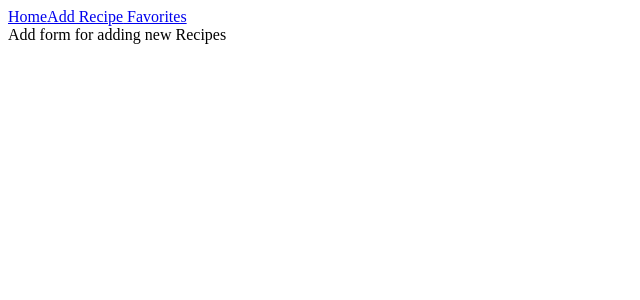
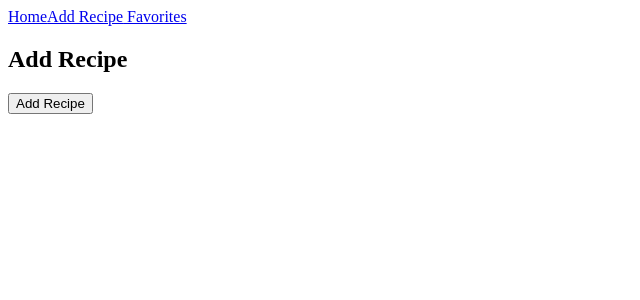
Before and after one commit to mickepetersson/vue-router-project, a Vue app in the folder vue-router-project/: page /addRecipe in a window 1280 px wide. Shown: the top 300 px of the page, without its empty margins (0-640 px from the left). Built offline with nearby package versions, Linux system fonts and the light colour scheme; the HTML template or start-up script is replaced by a standard one.

Commit message:
added addRecipeView

```diff
--- a/vue-router-project/src/router/index.ts
+++ b/vue-router-project/src/router/index.ts
@@ -31,7 +31,7 @@
     {
       //handle 404
       path: '/:pathMatch(.*)*',
-      name: 'Not-Found',
+      name: 'not-found',
       component: NotFoundView
     }
   ]
--- a/vue-router-project/src/views/AddRecipeView.vue
+++ b/vue-router-project/src/views/AddRecipeView.vue
@@ -1,5 +1,22 @@
 <template>
     <div>
-        Add form for adding new Recipes
+        <form @submit.prevent="addRecipe">
+            <h2>Add Recipe</h2>
+            <button type="submit">Add Recipe</button>
+
+        </form>
     </div>
 </template>
+
+<script setup lang="ts">
+import { useRouter } from 'vue-router';
+
+const router = useRouter();
+
+const addRecipe = () => {
+    // Logic to add a recipe
+    console.log("Recipe added!");
+    router.push({ name: 'recipe', params: { id: 2 } }); // Redirect to the recipe page after adding
+    // Redirect to home after adding the recipe
+};
+</script>
--- a/vue-router-project/src/views/HomeView.vue
+++ b/vue-router-project/src/views/HomeView.vue
@@ -4,10 +4,10 @@
         <nav>
             <ul>
                 <li>
-                    <RouterLink :to="{name: 'recipe', params: {id: 1}}">Recipe 1</RouterLink>
+                    <RouterLink :to="{ name: 'recipe', params: { id: 1 } }">Recipe 1</RouterLink>
                 </li>
                 <li>
-                    <RouterLink :to="{name: 'recipe', params: {id: 2}}">Recipe 2</RouterLink>
+                    <RouterLink :to="{ name: 'recipe', params: { id: 2 } }">Recipe 2</RouterLink>
                 </li>
                 <li>
                     <RouterLink :to="{ name: 'recipe', params: { id: 3 } }">Recipe 3</RouterLink>
@@ -15,6 +15,7 @@
                 <li>
                     <RouterLink :to="{ name: 'recipe', params: { id: 4 } }">Recipe 4</RouterLink>
                 </li>
+
             </ul>
         </nav>
 
--- a/vue-router-project/src/views/NotFoundView.vue
+++ b/vue-router-project/src/views/NotFoundView.vue
@@ -2,6 +2,10 @@
     <div>
         404 Not Found
 
-        <p>Return to <RouterLink to="/">Home</RouterLink></p>
+        <p>Return to <RouterLink to="/">Home</RouterLink>
+        </p>
+    </div>
+    <div>
+        {{ $route.params.pathMatch }}
     </div>
 </template>
```
